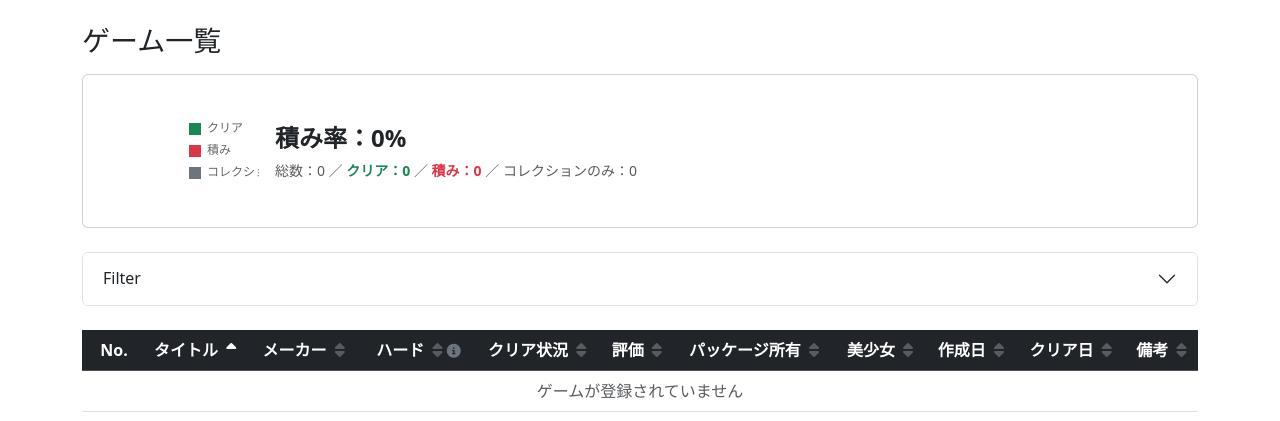
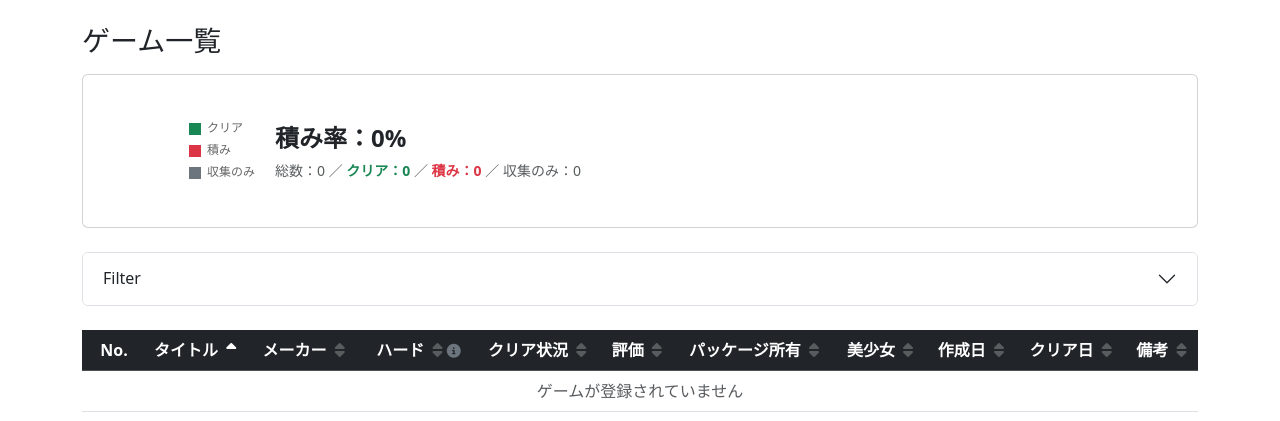
Before and after one commit to hara191204/tsumigee_database, a Django app: page /games/ in a window 1280 px wide. Shown: the part 56-477 px from the top of the page. Run offline with Django 5.2, Linux system fonts and the light colour scheme; data that the repository does not hold is empty.

Commit message:
fix: rename COLLECTION_ONLY label to 収集のみ
Co-Authored-By: Claude Sonnet 4.6 <noreply@anthropic.com>

```diff
--- a/app/templates/tsumigee_database/game_list.html
+++ b/app/templates/tsumigee_database/game_list.html
@@ -23,7 +23,7 @@
             総数：{{ stats.total }} ／
             <span class="text-success fw-semibold">クリア：{{ stats.clear }}</span> ／
             <span class="text-danger fw-semibold">積み：{{ stats.tsumi }}</span> ／
-            コレクションのみ：{{ stats.collection_only }}
+            収集のみ：{{ stats.collection_only }}
           </div>
         </div>
       </div>
@@ -330,7 +330,7 @@
     new Chart(canvas, {
       type: 'doughnut',
       data: {
-        labels: ['クリア', '積み', 'コレクションのみ'],
+        labels: ['クリア', '積み', '収集のみ'],
         datasets: [{
           data: [
             parseInt(canvas.dataset.clear),
--- a/app/tsumigee_database/models.py
+++ b/app/tsumigee_database/models.py
@@ -85,7 +85,7 @@ class Game(models.Model):
     class ClearStatusChoices(models.TextChoices):
         CLEAR = "clear", "クリア"
         TSUMI = "tsumi", "積み"
-        COLLECTION_ONLY = "collection_only", "コレクションのみ"
+        COLLECTION_ONLY = "collection_only", "収集のみ"
 
     class GradeChoices(models.TextChoices):
         SPLUS = "S+", "S+"
```
